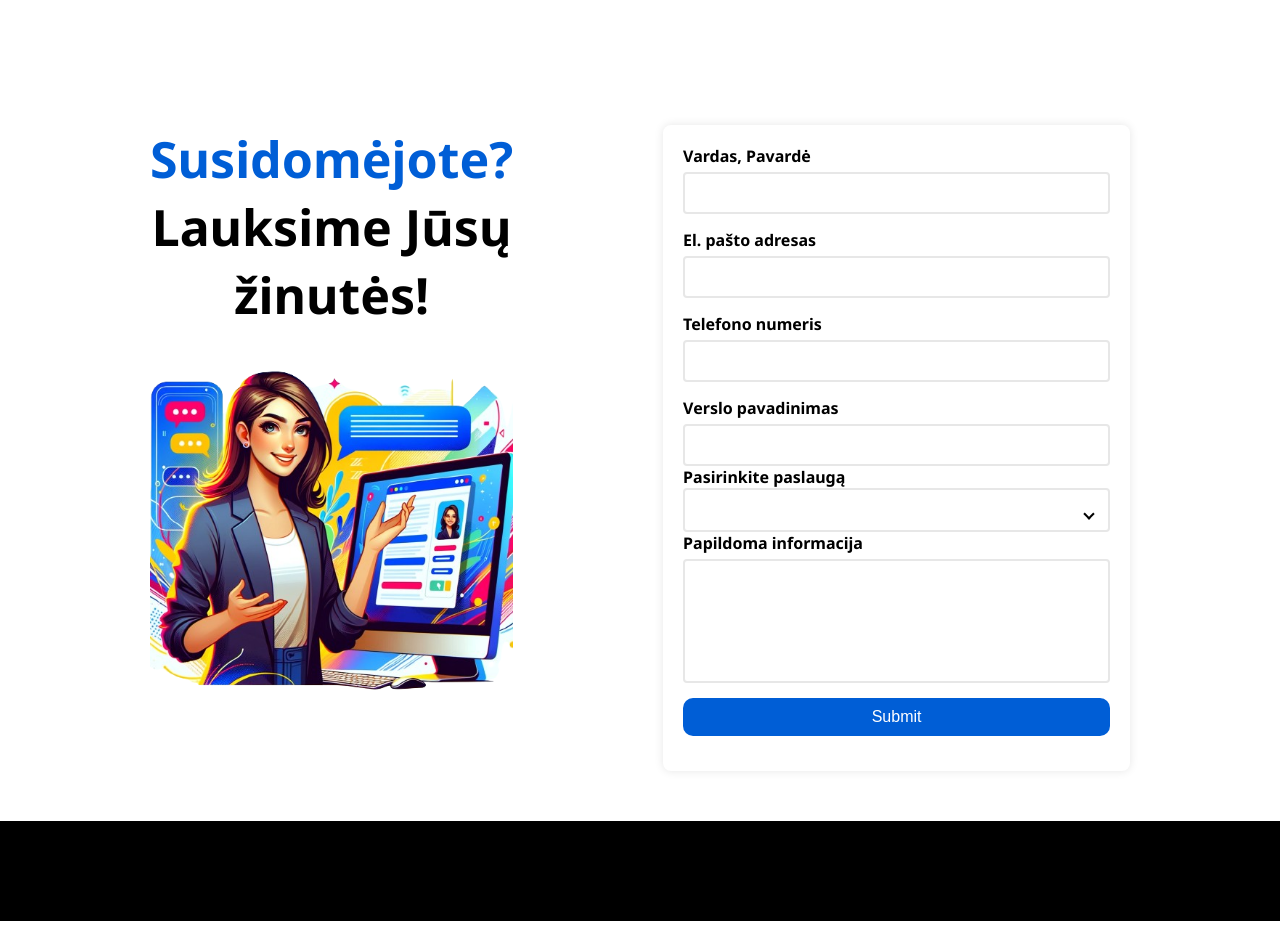
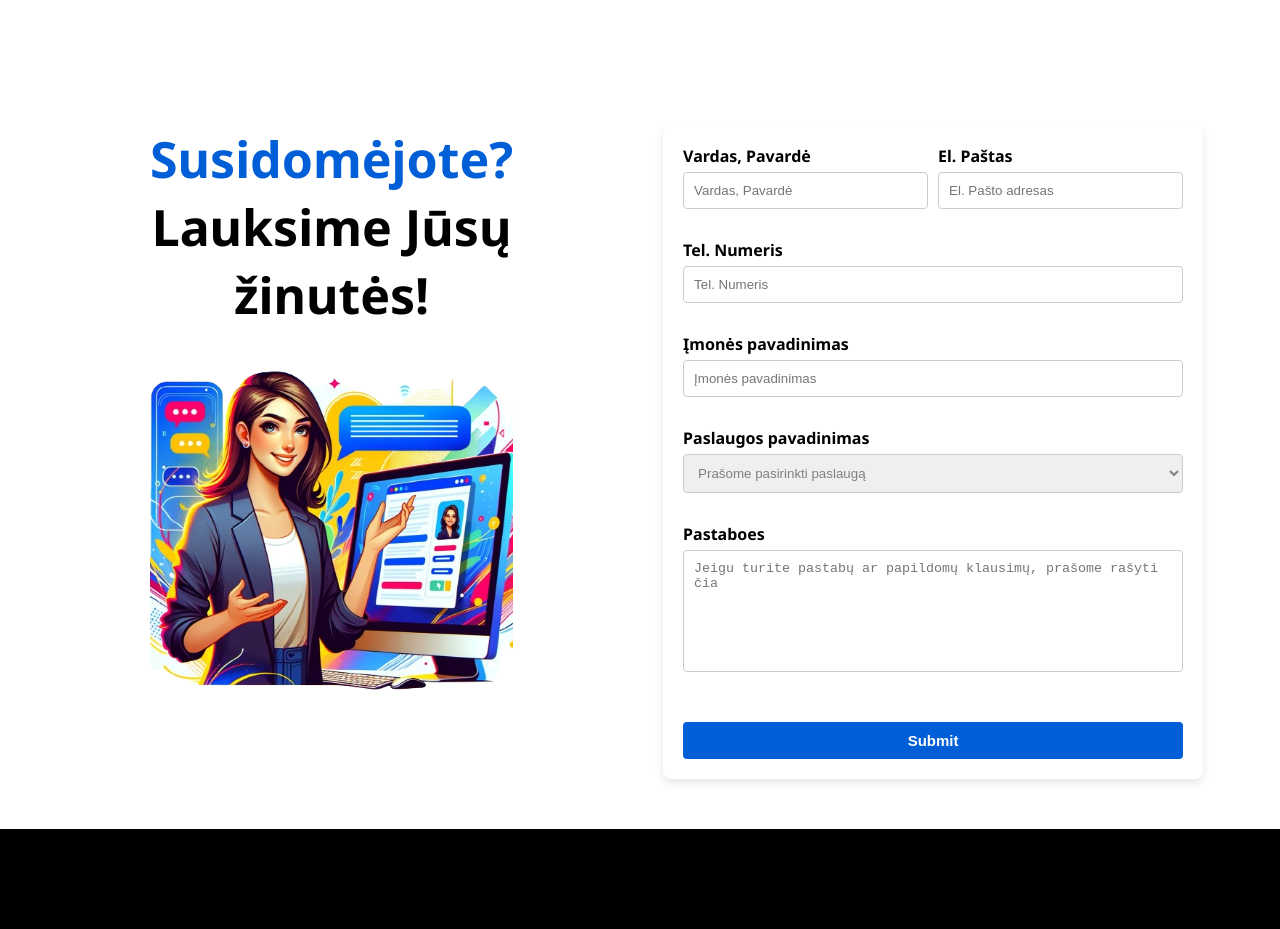
Before and after one commit to deimantejagu/devotics-web, a plain HTML site: page index.html in a window 1280 px wide. Shown: the part 3380-4309 px from the top of the page. Drawn offline with Linux system fonts and the light colour scheme.

Commit message:
Add form

```diff
--- a/devotics.html
+++ b/index.html
@@ -147,93 +147,49 @@
                         <img src="/images/contact1.png" alt="Illustration" style="max-width: 100%; height: auto;">
                     </div>
                 </div>
-                <div class="contact-form">
+                    <div class="form-container">
+                        <form id="contactForm">
+                        <div class="input-row">
                             <div class="input-group">
                             <label for="name">Vardas, Pavardė</label>
-                        <input type="text" id="name">
+                            <input type="text" id="name" placeholder="Vardas, Pavardė">
                             </div>
                             <div class="input-group">
-                        <label for="email">El. pašto adresas</label>
-                        <input type="email" id="email">
+                            <label for="email">El. Paštas</label>
+                            <input type="email" id="email" placeholder="El. Pašto adresas">
+                            </div>
                         </div>
                         <div class="input-group">
-                        <label for="phone">Telefono numeris</label>
-                        <input type="tel" id="phone">
+                            <label for="phone">Tel. Numeris</label>
+                            <input type="tel" id="phone" placeholder="Tel. Numeris">
                         </div>
                         <div class="input-group">
-                        <label for="company">Verslo pavadinimas</label>
-                        <input type="text" id="company">
-                    <div class="dropdown">
-                        <label for="service">Pasirinkite paslaugą</label>
-                        <button class="dropbtn"></button>
-                        <div id="myDropdown" class="dropdown-content">
-                            <a href="#">Paslauga 1</a>
-                            <a href="#">Paslauga 2</a>
-                            <a href="#">Paslauga 3</a>
-                            <!-- ... more links ... -->
+                            <label for="company">Įmonės pavadinimas</label>
+                            <input type="text" id="company" placeholder="Įmonės pavadinimas">
                         </div>
+                        <div class="input-group">
+                            <label for="service">Paslaugos pavadinimas</label>
+                            <select id="service">
+                                <option value="">Prašome pasirinkti paslaugą</option>
+                                <option value="Elektroninė parduotuvė">Elektroninė parduotuvė</option>
+                                <option value="Elektroninė parduotuvė">Elektroninė parduotuvė</option>
+                                <option value="Elektroninė parduotuvė">Elektroninė parduotuvė</option>
+                                <option value="Elektroninė parduotuvė">Elektroninė parduotuvė</option>
+                                <option value="Elektroninė parduotuvė">Elektroninė parduotuvė</option>
+                            </select>
                         </div>
-                    <div class="input-group textarea-group">
-                        <label for="feedback">Papildoma informacija</label>
-                        <textarea id="feedback"></textarea>
+                        <div class="input-group">
+                            <label for="feedback">Pastaboes</label>
+                            <textarea id="feedback" placeholder="Jeigu turite pastabų ar papildomų klausimų, prašome rašyti čia"></textarea>
                         </div>
-                    <button class="submitButton" type="submit">Submit</button>
+                        <button type="submit">Submit</button>
+                        </form>
                     </div>
             </div>
     </section>
 
     <footer></footer>
 
-    <script>
-        document.addEventListener("DOMContentLoaded", () => {
-            const navItems = document.querySelectorAll('.nav-item');
-
-            const observer = new IntersectionObserver((entries) => {
-                entries.forEach(entry => {
-                    if (entry.isIntersecting) {
-                        navItems.forEach(item => {
-                            item.classList.remove('active');
-                            if (item.getAttribute('href').substring(1) === entry.target.id) {
-                                item.classList.add('active');
-                            }
-                        });
-                    }
-                });
-            }, { threshold: 0.5 }); // Adjust threshold as needed
-
-            // Observe each section
-            document.querySelectorAll('section').forEach(section => {
-                observer.observe(section);
-            });
-        });
-
-        document.addEventListener("DOMContentLoaded", () => {
-            const dropdown = document.querySelector('.dropbtn');
-            const dropdownContent = document.getElementById('myDropdown');
-
-            // Toggle dropdown
-            dropdown.addEventListener('click', function() {
-                dropdownContent.classList.toggle('show');
-            });
-
-            // Handle dropdown item click
-            dropdownContent.querySelectorAll('a').forEach(item => {
-                item.addEventListener('click', function() {
-                    dropdown.textContent = this.textContent; // Update button text
-                    dropdownContent.classList.remove('show'); // Hide dropdown
-                });
-            });
-
-            // Close dropdown if clicked outside
-            window.onclick = function(event) {
-                if (!event.target.matches('.dropbtn')) {
-                    if (dropdownContent.classList.contains('show')) {
-                        dropdownContent.classList.remove('show');
-                    }
-                }
-            };
-        });
-
-    </script>
+    <script src="script.js"></script>
 </body>
 </html>
--- /dev/null
+++ b/script.js
@@ -0,0 +1,31 @@
+document.addEventListener("DOMContentLoaded", () => {
+    const navItems = document.querySelectorAll('.nav-item');
+
+    const observer = new IntersectionObserver((entries) => {
+        entries.forEach(entry => {
+            if (entry.isIntersecting) {
+                navItems.forEach(item => {
+                    item.classList.remove('active');
+                    if (item.getAttribute('href').substring(1) === entry.target.id) {
+                        item.classList.add('active');
+                    }
+                });
+            }
+        });
+    }, { threshold: 0.5 }); // Adjust threshold as needed
+
+    // Observe each section
+    document.querySelectorAll('section').forEach(section => {
+        observer.observe(section);
+    });
+});
+
+// This script will be run after the page has loaded because of the defer attribute
+window.addEventListener('DOMContentLoaded', (event) => {
+    const contactForm = document.getElementById('contactForm');
+    contactForm.addEventListener('submit', function(e) {
+        e.preventDefault(); // Prevent the actual form submission
+        // Here you can add the code to handle the form data
+        console.log('Form submitted');
+    });
+});
--- a/styles/contact.css
+++ b/styles/contact.css
@@ -23,19 +23,18 @@
     max-width: 500px;
 }
 
-.contact-form {
-    background: white;
+.form-container {
+    background: #ffffff;
     padding: 20px;
     border-radius: 8px;
-    box-shadow: 0 0 10px rgba(0, 0, 0, 0.1);
-    max-width: 500px;
-    width: 100%;
+    box-shadow: 0 4px 8px rgba(0, 0, 0, 0.1);
+    min-width: 500px;
 }
 
 .input-group {
     display: flex;
     flex-direction: column;
-    margin-bottom: 15px;
+    margin-bottom: 30px;
 }
 
 .input-group label {
@@ -44,90 +43,41 @@
 }
 
 .input-group input,
+.input-group select,
 .input-group textarea {
     padding: 10px;
-    border: 2px solid #e7e7e7;
+    border: 1px solid #ccc;
     border-radius: 4px;
-    font-size: 16px;
+    resize: none;
+    color: grey;
 }
 
-.textarea-group textarea {
-    height: 100px;
-    resize: none;
+.input-group textarea {
+    min-height: 100px;
 }
 
-.dropdown {
-    position: relative;
-    display: inline-block;
+.input-row {
+    display: flex;
+    gap: 10px;
 }
 
-/* Dropdown Content (Hidden by Default) */
-.dropdown-content {
-    display: none;
-    position: absolute;
-    background-color: #f9f9f9;
-    min-width: 160px;
-    box-shadow: 0px 8px 16px 0px rgba(0,0,0,0.2);
-    z-index: 1;
-    width: 100%;
+.input-row > .input-group {
+    flex: 1;
 }
 
-/* Links inside the dropdown */
-.dropdown-content a {
-    color: black;
+.form-container button {
+    width: 100%;
     padding: 10px;
-    text-decoration: none;
-    display: block;
+    margin-top: 20px;
+    border: none;
+    background: #005ed6;
+    color: white;
+    font-weight: bold;
+    font-size: 15px;
+    border-radius: 4px;
+    cursor: pointer;
 }
 
-.submitButton {
-    background: #005ed6;
-    color: white;
-    border: none;
-    padding: 10px 20px;
-    font-size: 16px;
-    border-radius: 10px;
-    cursor: pointer;
-    width: 100%;
+.form-container button:hover {
+    background: #333333;
 }
-
-.submitButton:hover {
-    background: #0056b3;
-}
-
-.dropbtn {
-    background: #ffffff;
-    color: black;
-    padding: 20px;
-    border: 2px solid #e7e7e7;
-    border-radius: 4px;
-    font-size: 16px;
-    cursor: pointer;
-    width: 100%;
-    position: relative; /* Positioning context for the arrow */
-}
-
-/* Arrow Icon for Dropdown Button */
-.dropbtn::after {
-    content: '';
-    position: absolute;
-    top: 50%;
-    right: 15px;
-    transform: translateY(-50%);
-    border: solid black;
-    border-width: 0 2px 2px 0;
-    padding: 3px;
-    display: inline-block;
-    pointer-events: none; /* Prevents the icon from interfering with button's functionality */
-    transform: rotate(45deg);
-}
-
-.show + .dropbtn::after {
-    transform: rotate(-135deg);
-}
-
-/* Change color of dropdown links on hover */
-.dropdown-content a:hover {background-color: #ddd;}
-
-/* Show the dropdown menu */
-.show {display:block;}
```
Lines whose indentation alone changed are shown as unchanged.
